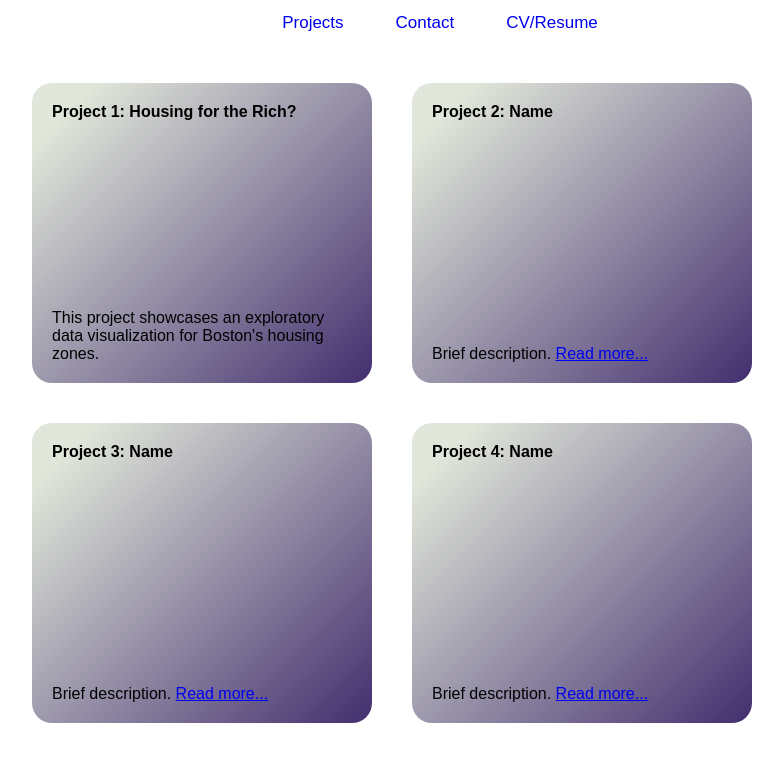
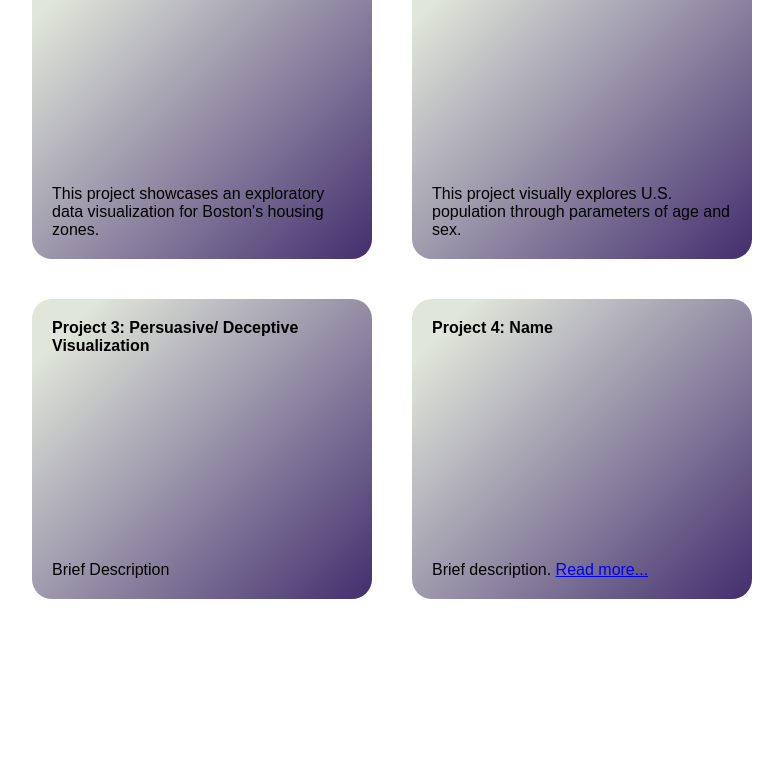
Before and after one commit to selindursuns/VIS_Portfolio, a plain HTML site: page projects/index.html in a window 1280 px wide. Shown: the part 253-1015 px from the top of the page, without its empty margins (200-983 px from the left). After the commit the page ends 891 px from the top, so only its background shows below. Drawn offline with Linux system fonts and the light colour scheme; files whose address does not match are found by name.

Commit message:
project pages index adjustments
repaired the dead links

```diff
--- a/projects/index.html
+++ b/projects/index.html
@@ -22,21 +22,30 @@
     </div>
 
     <div id="projects">
-     <a href="project-1.html" style="text-decoration: none; color: inherit;"> <!-- Adjust the href path as needed -->
-            <div class="proj">
+
+     <a href="project-1.html" style="text-decoration: none; color: inherit;">
+
+        <div class="proj">
                 <h4>Project 1: Housing for the Rich?</h4>
                 <p>This project showcases an exploratory data visualization for Boston's housing zones.</p>
             </div>
         </a>
 
+        <a href="project-2.html" style="text-decoration: none; color: inherit;">
+
+            <div class="proj">
+                    <h4>Project 2: Visualization Design</h4>
+                    <p>This project visually explores U.S. population through parameters of age and sex. </p>
+                </div>
+            </a>
+
+     <a href="project-3.html" style="text-decoration: none; color: inherit;">
+
         <div class="proj">
-            <h4>Project 2: Name</h4>
-            <p>Brief description. <a href="path/to/project-2">Read more...</a></p>
-        </div>
-        <div class="proj">
-            <h4>Project 3: Name</h4>
-            <p>Brief description. <a href="path/to/project-3">Read more...</a></p>
-        </div>
+                <h4>Project 3: Persuasive/ Deceptive Visualization</h4>
+                <p>Brief Description </p>
+            </div>
+     </a>
 
         <div class="proj">
             <h4>Project 4: Name</h4>
```
Also changed, not shown: projects/project-3.html (added, +28 -0 lines).
